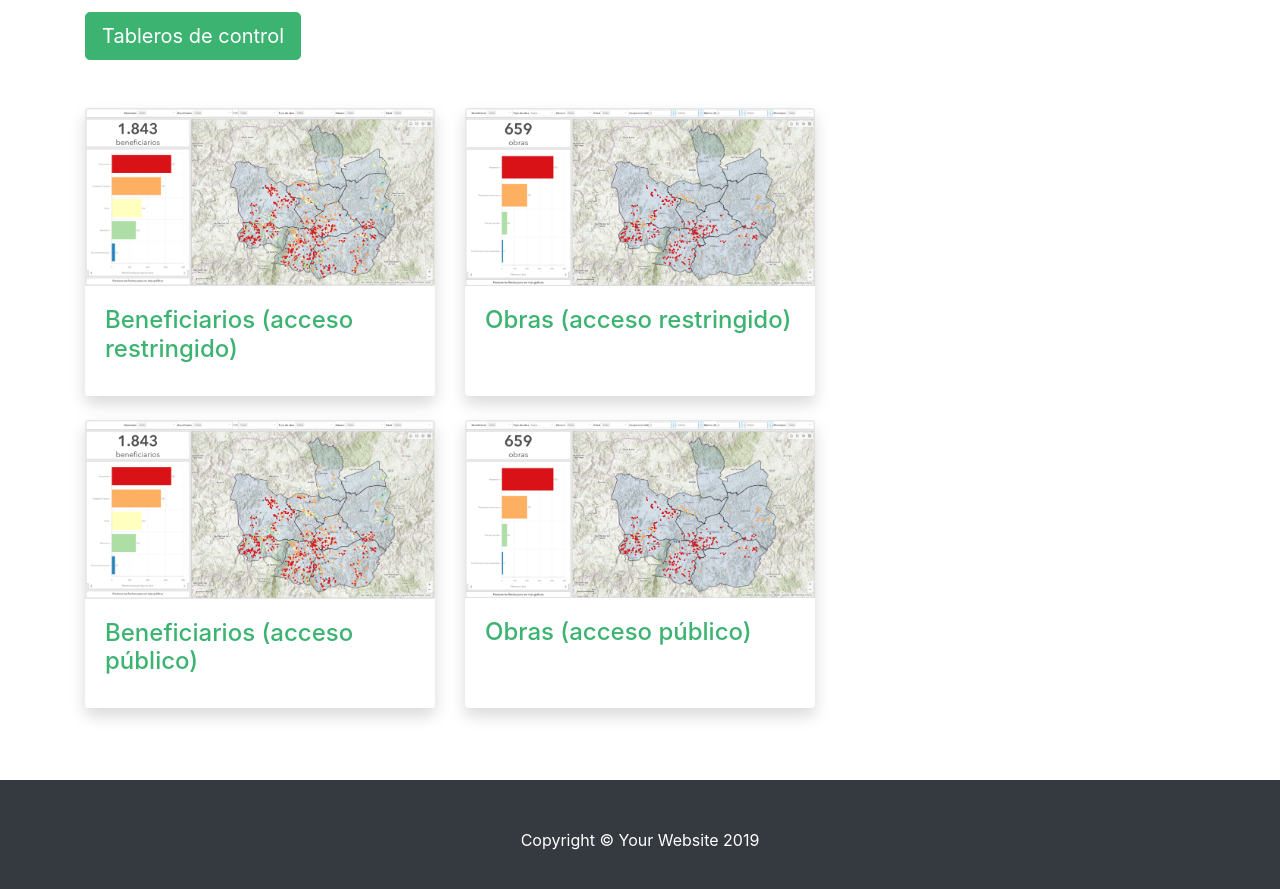
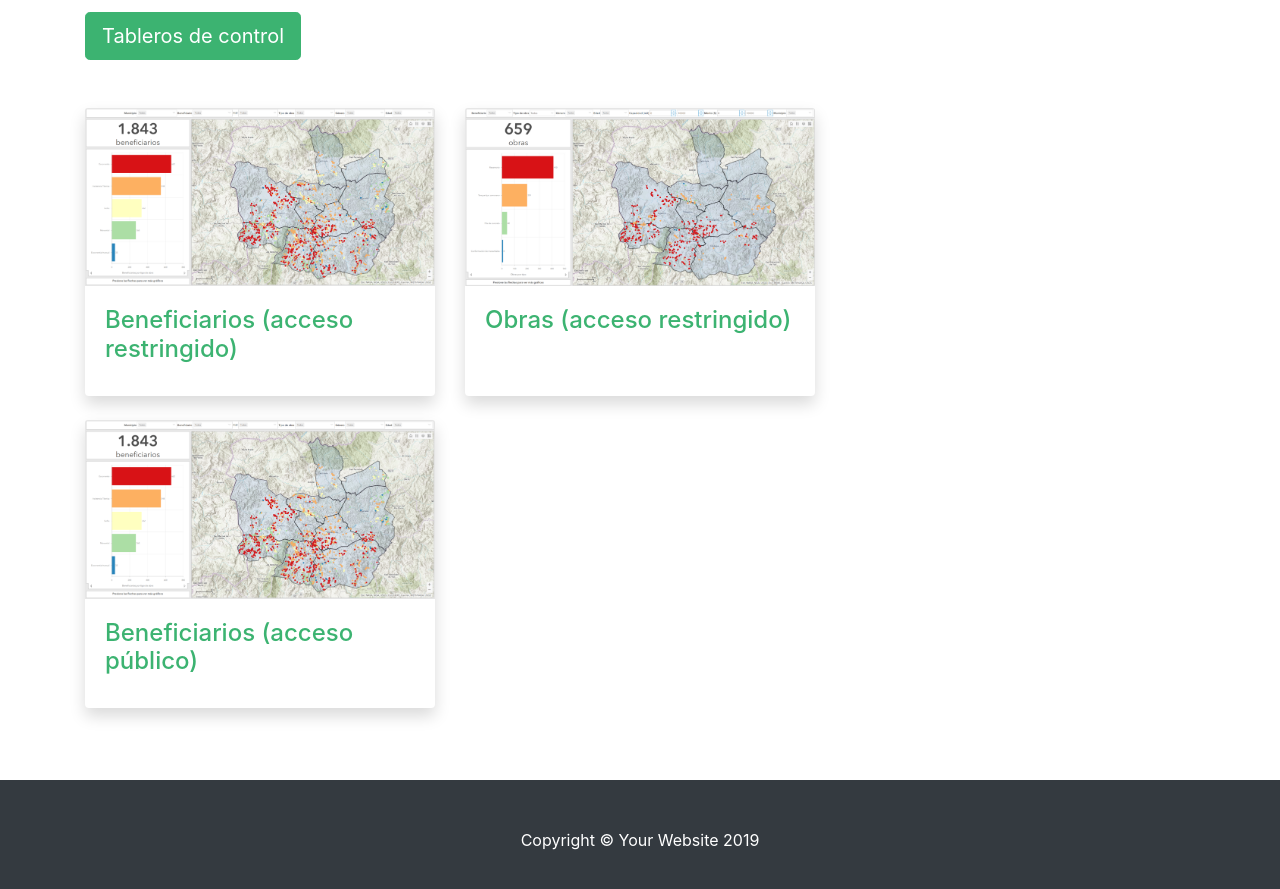
Before and after one commit to geo-cosecha-agua/geo-cosecha-agua.github.io, a Jekyll site: the page built from index.html, in a window 1280 px wide and 900 px high, scrolled down 984 px. Shown: the top 889 px of the window. Built offline with Jekyll 4.4.1, drawn with Linux system fonts in a browser that asks for light colours.

Commit message:
Update index.html

```diff
--- a/index.html
+++ b/index.html
@@ -48,13 +48,6 @@ layout: default
       </div>
     </div>
   </div>
-  <div class="col-md-4 mb-4">
-    <div class="card border-0 shadow h-100">
-      <img class="card-img-top" src="assets/img/tablero-control-obras-2020-08-30-reducido.png" alt="" />
-      <div class="card-body">
-        <h4 class="card-title"><a href="https://geocatie.maps.arcgis.com/apps/opsdashboard/index.html#/718db0634fba42618c0fe0dda4dede88">Obras (acceso público)</a></h4>
-      </div>
-    </div>
-  </div>
+
 </div>
 <!-- /.row -->
```
